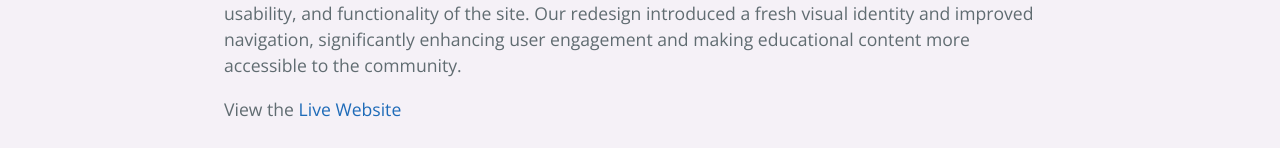
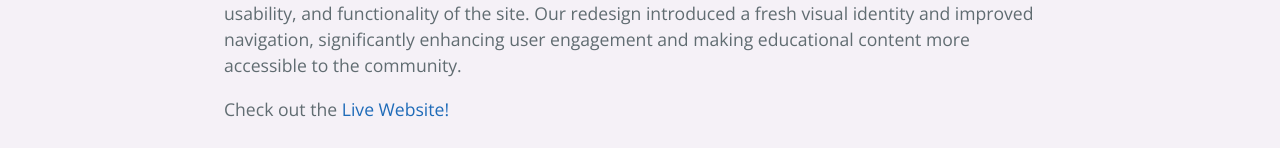
Before and after one commit to 0460208/amandamartel, a Jekyll site: the page built from portfolio.md, in a window 1280 px wide. Shown: the part 592-740 px from the top of the page. Built offline with Jekyll 4.4.1, drawn with Linux system fonts in a browser that asks for light colours; nearby versions of some CDN libraries; grey boxes are pictures that could not be loaded.

Commit message:
Update portfolio.md

```diff
--- a/portfolio.md
+++ b/portfolio.md
@@ -7,7 +7,7 @@ title: My Work
 
 Brukner Nature Center is a nonprofit environmental education organization situated in Troy, Ohio. Alongside two peers, we completed a full website redesign aimed at strengthening the design, usability, and functionality of the site. Our redesign introduced a fresh visual identity and improved navigation, significantly enhancing user engagement and making educational content more accessible to the community.
 
-View the [Live Website](https://www.bruknernaturecenter.com/){:target="_blank"}
+Check out the [Live Website!](https://www.bruknernaturecenter.com/){:target="_blank"}
 
 <div class="float">
 <div class="div2">
```
